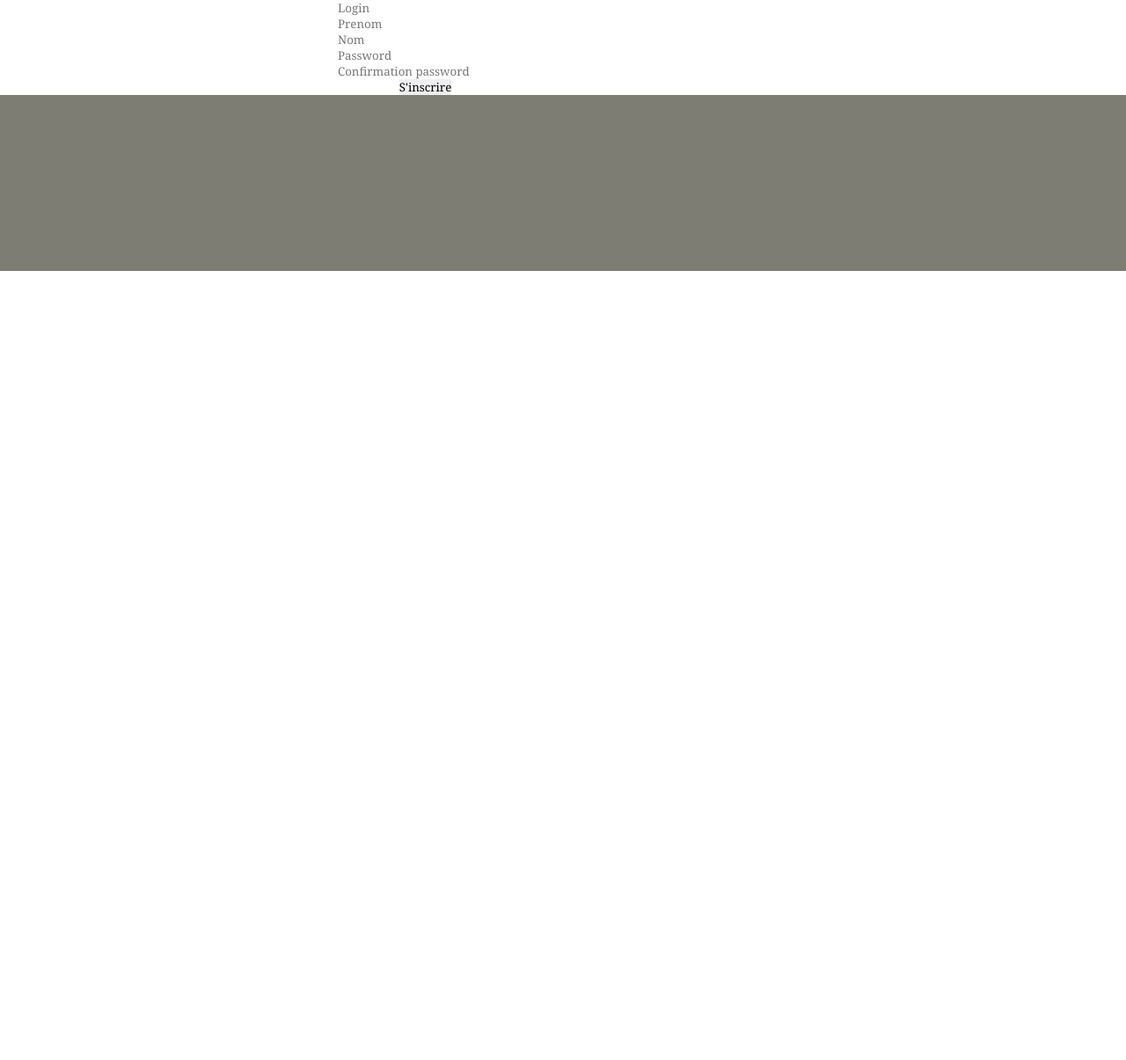
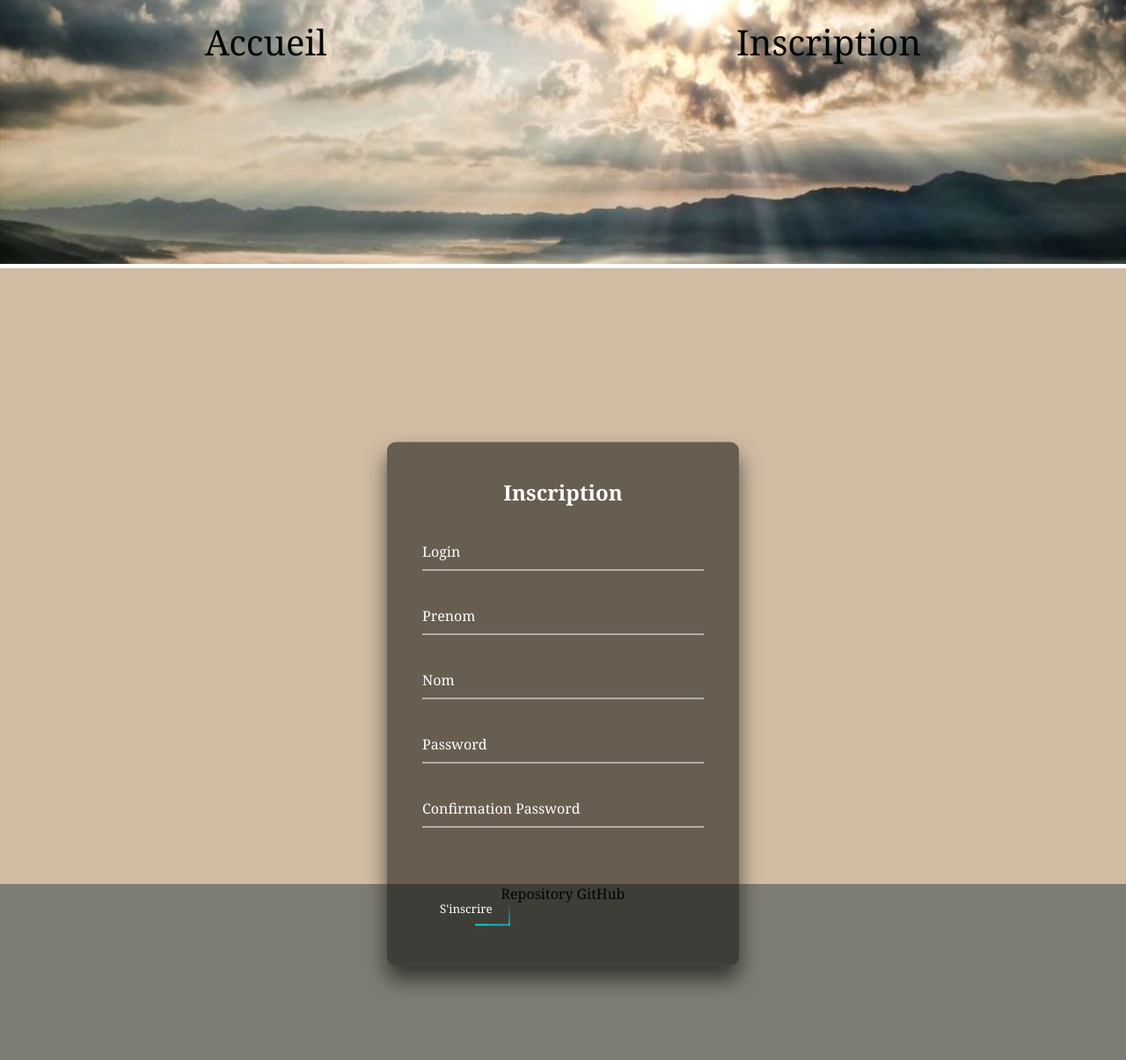
Before and after one commit to camille-clappaz/module-connexion, a PHP site: page /inscription.php in a window 1280 px wide. Shown: the whole page at 88% size. Before the commit the page ends 308 px from the top, so only its background shows below. Run offline with PHP 8.4, Linux system fonts and the light colour scheme.

Commit message:
le module fonctionne et le css est bon.

```diff
--- a/inscription.php
+++ b/inscription.php
@@ -21,7 +21,7 @@ if ($mysqli->connect_error) {
 </head>
 
 <body>
-
+    <?php include('header-include.php');?>
     <main>
         <?php
         if (isset($_POST['submit'])) { // Permet de verifier la suite UNIQUEMENT si on appuie sur Submit
@@ -35,27 +35,49 @@ if ($mysqli->connect_error) {
                     $request = $mysqli->query("INSERT INTO utilisateurs ( login, prenom, nom, password) VALUES ( '$login', '$prenom', '$nom', '$password')");
                     header('Location:index.php');
                 } else {
-                    echo "Les mots de passe sont différents!";
+                    echo "<p class='erreur'>Les mots de passe sont différents!</p>";
                 }
-            } else {
-                echo "il manque des trucs bro!";
             }
         }
         ?>
 
-        <div class="container">
-            <form class="inscription" action="" method="POST">
-                <input placeholder="Login" type="text" name="login">
-                <input placeholder="Prenom" type="text" name="prenom">
-                <input placeholder="Nom" type="text" name="nom">
-                <input placeholder="Password" type="password" name="password">
-                <input placeholder="Confirmation password" type="password" name="confirmpassword">
-                <button type="submit" name="submit">S'inscrire</button>
-            </form>
-        </div>
+<div class="login-box">
+  <h2>Inscription</h2>
+  <form method="POST">
+    <div class="user-box">
+      <input type="text" name="login" required="">
+      <label>Login</label>
+    </div>
+    <div class="user-box">
+      <input type="text" name="prenom" required="">
+      <label>Prenom</label>
+    </div>
+    <div class="user-box">
+      <input  type="text" name="nom" required="">
+      <label>Nom</label>
+    </div>
+    <div class="user-box">
+      <input  type="password" name="password" required="">
+      <label>Password</label>
+    </div>
+    <div class="user-box">
+      <input  type="password" name="confirmpassword" required="">
+      <label>Confirmation Password</label>
+    </div>
+    <a href="#">
+      <span></span>
+      <span></span>
+      <span></span>
+      <span></span>
+      <button type="submit" name="submit" >S'inscrire</button>
+    </a>
+  </form>
+</div>
 
     </main>
-    <footer></footer>
+    <footer>
+    <?php include('footer-include.php');?>
+    </footer>
 
 </body>
 
--- a/style.css
+++ b/style.css
@@ -17,27 +17,185 @@ a {
 }
 
 /* Page de connexion */
-.formulaire {
-    width: 80%;
-    display: flex;
-    flex-direction: column;
+/* formulaire de connexion */
+
+  main {
+    margin:0;
+    padding:0;
+    font-family: sans-serif;
+    background-color: #d0bca3;
+    height: 700px;
+    width: auto;
+  }
+
+  .login-box {
+    position: absolute;
+    top: 100%;
+    left: 50%;
+    width: 400px;
+    padding: 40px;
+    transform: translate(-50%, -50%);
+    background: rgba(0,0,0,.5);
+    box-sizing: border-box;
+    box-shadow: 0 15px 25px rgba(0,0,0,.6);
+    border-radius: 10px;
+  }
+
+  .login-box h2 {
+    margin: 0 0 30px;
+    padding: 0;
+    color: #fff;
+    text-align: center;
+  }
+
+  .login-box .user-box {
+    position: relative;
+  }
+  button{
+    text-decoration: none;
+    background-color: transparent;
+    color: white;
 }
+  .login-box .user-box input {
+    width: 100%;
+    padding: 10px 0;
+    font-size: 16px;
+    color: #fff;
+    margin-bottom: 30px;
+    border: none;
+    border-bottom: 1px solid #fff;
+    outline: none;
+    background: transparent;
+  }
+  .login-box .user-box label {
+    position: absolute;
+    top:0;
+    left: 0;
+    padding: 10px 0;
+    font-size: 16px;
+    color: #fff;
+    pointer-events: none;
+    transition: .5s;
+  }
 
-.card {
-    display: flex;
-    width: 200px;
-    height: 300px;
-    background-color: blueviolet;
-    justify-content: center;
-    margin: 0 auto;
+  .login-box .user-box input:focus ~ label,
+  .login-box .user-box input:valid ~ label {
+    top: -20px;
+    left: 0;
+    color: #03e9f4;
+    font-size: 12px;
+  }
 
-}
+  .login-box form a {
+    position: relative;
+    display: inline-block;
+    padding: 10px 20px;
+    color: #03e9f4;
+    font-size: 16px;
+    text-decoration: none;
+    text-transform: uppercase;
+    overflow: hidden;
+    transition: .5s;
+    margin-top: 40px;
+    letter-spacing: 4px
+  }
+
+  .login-box a:hover {
+    background: #03e9f4;
+    color: #fff;
+    border-radius: 5px;
+    box-shadow: 0 0 5px #03e9f4,
+                0 0 25px #03e9f4,
+                0 0 50px #03e9f4,
+                0 0 100px #03e9f4;
+  }
+
+  .login-box a span {
+    position: absolute;
+    display: block;
+  }
+
+  .login-box a span:nth-child(1) {
+    top: 0;
+    left: -100%;
+    width: 100%;
+    height: 2px;
+    background: linear-gradient(90deg, transparent, #03e9f4);
+    animation: btn-anim1 1s linear infinite;
+  }
+
+  @keyframes btn-anim1 {
+    0% {
+      left: -100%;
+    }
+    50%,100% {
+      left: 100%;
+    }
+  }
+
+  .login-box a span:nth-child(2) {
+    top: -100%;
+    right: 0;
+    width: 2px;
+    height: 100%;
+    background: linear-gradient(180deg, transparent, #03e9f4);
+    animation: btn-anim2 1s linear infinite;
+    animation-delay: .25s
+  }
+
+  @keyframes btn-anim2 {
+    0% {
+      top: -100%;
+    }
+    50%,100% {
+      top: 100%;
+    }
+  }
+
+  .login-box a span:nth-child(3) {
+    bottom: 0;
+    right: -100%;
+    width: 100%;
+    height: 2px;
+    background: linear-gradient(270deg, transparent, #03e9f4);
+    animation: btn-anim3 1s linear infinite;
+    animation-delay: .5s
+  }
+
+  @keyframes btn-anim3 {
+    0% {
+      right: -100%;
+    }
+    50%,100% {
+      right: 100%;
+    }
+  }
+
+  .login-box a span:nth-child(4) {
+    bottom: -100%;
+    left: 0;
+    width: 2px;
+    height: 100%;
+    background: linear-gradient(360deg, transparent, #03e9f4);
+    animation: btn-anim4 1s linear infinite;
+    animation-delay: .75s
+  }
+
+  @keyframes btn-anim4 {
+    0% {
+      bottom: -100%;
+    }
+    50%,100% {
+      bottom: 100%;
+    }
+  }
+
 
 /* index */
 .banniere {
     position: relative;
     width: 100%;
-    height: auto;
+    height:300px;
 }
 
 .onglets {
@@ -57,8 +215,10 @@ a {
 }
 
 .bonjour {
-    text-align: center;
+    display: flex;
+    justify-content: center;
     font-size: 100px;
+    padding: 15px;
 
 }
 
@@ -68,13 +228,9 @@ a {
     display: flex;
     flex-direction: column;
     align-items: center;
+
 }
 
-.container {
-    display: flex;
-    width: 40%;
-    margin: 0 auto;
-}
 
 footer {
     background-color: #7d7d73;
```
Also changed, not shown: index.php (+43 -15 lines), profil.php (+41 -22 lines).
